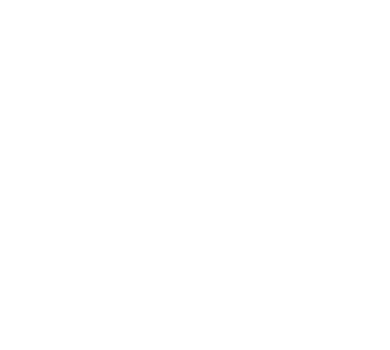
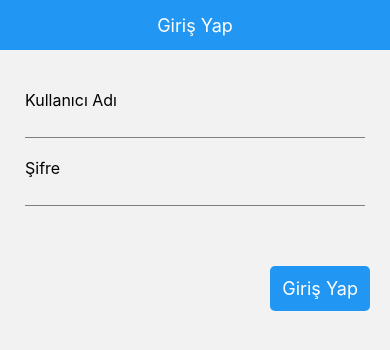
Before and after one commit to mbattaloglu/ERPApplication, a React Native app: screen /Login in a window 390 px wide. Shown: the top 350 px of the page. Built offline with nearby package versions, Linux system fonts and the light colour scheme.

Commit message:
Login Page and Components

```diff
--- a/App.js
+++ b/App.js
@@ -1,9 +1,20 @@
 import React from 'react';
-import {View} from 'react-native';
+import Login from './src/Login';
+import {NavigationContainer} from '@react-navigation/native';
+import {createNativeStackNavigator} from '@react-navigation/native-stack';
+
+const Stack = createNativeStackNavigator();
 
 const App = () => {
   return (
-    <View></View>
+    <NavigationContainer>
+      <Stack.Navigator
+        screenOptions={() => ({
+          headerShown: false,
+        })}>
+        <Stack.Screen name="Login" component={Login} />
+      </Stack.Navigator>
+    </NavigationContainer>
   );
 };
 
--- a/package.json
+++ b/package.json
@@ -10,8 +10,12 @@
     "lint": "eslint ."
   },
   "dependencies": {
+    "@react-navigation/native": "^6.0.11",
+    "@react-navigation/native-stack": "^6.7.0",
     "react": "18.0.0",
-    "react-native": "0.69.3"
+    "react-native": "0.69.3",
+    "react-native-safe-area-context": "^4.3.1",
+    "react-native-screens": "^3.15.0"
   },
   "devDependencies": {
     "@babel/core": "^7.12.9",
--- /dev/null
+++ b/src/Login.js
@@ -0,0 +1,39 @@
+import React from 'react';
+import {View, StyleSheet} from 'react-native';
+import Header from './components/Header';
+import CustomButton from './components/CustomButton';
+import InputField from './components/InputField';
+
+const Login = () => {
+  const fetchData = async () => {
+    await fetch('http://193.53.103.178:5312/login/venut', {
+      method: 'POST',
+      headers: {'Content-type': 'application/json; charset=UTF-8'},
+      body: JSON.stringify({
+        username: 'osmanportal',
+        password: 123,
+      }),
+    })
+      .then(response => console.log(response))
+      .catch(error => console.log(error));
+  };
+
+  return (
+    <View>
+      <Header title={"Giriş Yap"}/>
+      <View style={{marginTop : 40, marginBottom : 40}}>
+      <InputField title={'Kullanıcı Adı'} />
+      <InputField safeTextEntry title={'Şifre'} />
+      </View>
+      <CustomButton boxStyle={styles.buttonBox} title={'Giriş Yap'} onClickHandler={() => {console.log("Hello")}} />
+    </View>
+  );
+}
+const styles  = StyleSheet.create({
+  buttonBox  : {
+    alignSelf : "flex-end",
+    marginEnd : 20,
+  },
+});
+
+export default Login;
--- /dev/null
+++ b/src/components/CustomButton.js
@@ -0,0 +1,29 @@
+import {StyleSheet, Text, View, TouchableOpacity} from 'react-native';
+import React from 'react';
+
+const CustomButton = ({boxStyle, titleStyle, title, onClickHandler}) => {
+  return (
+    <TouchableOpacity style={[styles.boxStyle, boxStyle]} onPress={onClickHandler}>
+      <View>
+        <Text style={[styles.titleStyle, titleStyle]}>{title}</Text>
+      </View>
+    </TouchableOpacity>
+  );
+}
+
+const styles = StyleSheet.create({
+  boxStyle: {
+    backgroundColor: '#2196F3',
+    borderRadius: 5,
+    justifyContent: 'center',
+    alignItems: 'center',
+    alignSelf: 'flex-start',
+    padding: 12,
+  },
+  titleStyle: {
+    fontSize: 18,
+    color: 'white',
+  },
+});
+
+export default CustomButton;
--- /dev/null
+++ b/src/components/Header.js
@@ -0,0 +1,26 @@
+import {View, Text, StyleSheet} from 'react-native';
+import React from 'react';
+
+const Header = ({title}) => {
+  return (
+    <View style={styles.header}>
+      <Text style={styles.title}>{title}</Text>
+    </View>
+  );
+};
+
+const styles = StyleSheet.create({
+  header: {
+    backgroundColor: '#2196F3',
+    justifyContent: 'center',
+    alignItems: 'center',
+    height: 50,
+    position: 'relative',
+  },
+  title: {
+    color: 'white',
+    fontSize: 18,
+  },
+});
+
+export default Header;
--- /dev/null
+++ b/src/components/InputField.js
@@ -0,0 +1,30 @@
+import {StyleSheet, Text, TextInput, View} from 'react-native';
+import React from 'react';
+
+const InputField = ({title, safeTextEntry=false}) => {
+  return (
+    <View style={styles.inputBox}>
+      <Text style={styles.title}>{title}</Text>
+      <TextInput style={styles.inputArea} secureTextEntry={safeTextEntry}/>
+    </View>
+  );
+};
+
+export default InputField;
+
+const styles = StyleSheet.create({
+  inputBox: {
+    marginBottom: 20,
+    marginLeft: 25,
+    marginRight: 25,
+  },
+  title: {
+    fontSize: 16,
+    color: 'black',
+  },
+  inputArea: {
+    borderBottomWidth: 1,
+    borderBottomColor: 'gray',
+    padding: 5,
+  },
+});
```
Also changed, not shown: 1 other file (tests, documents, lock files or other folders).
